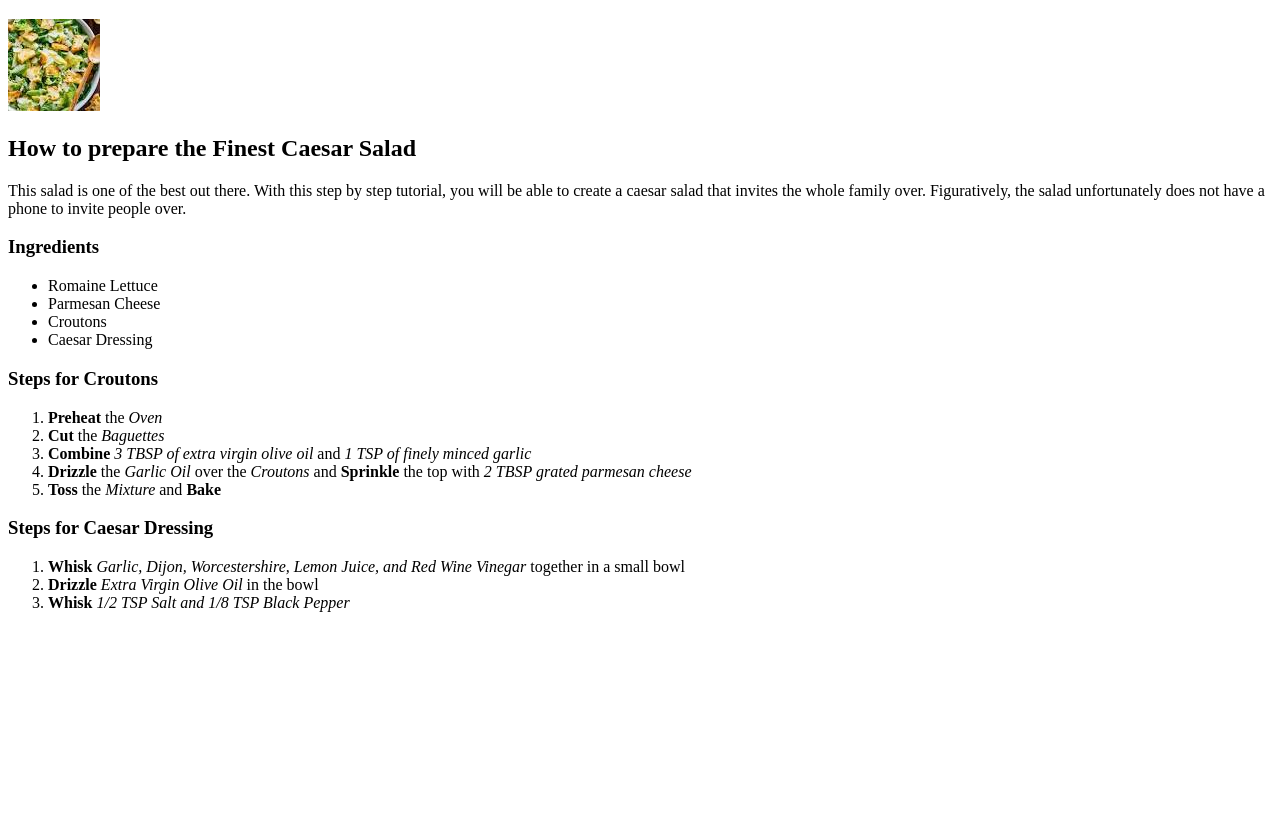
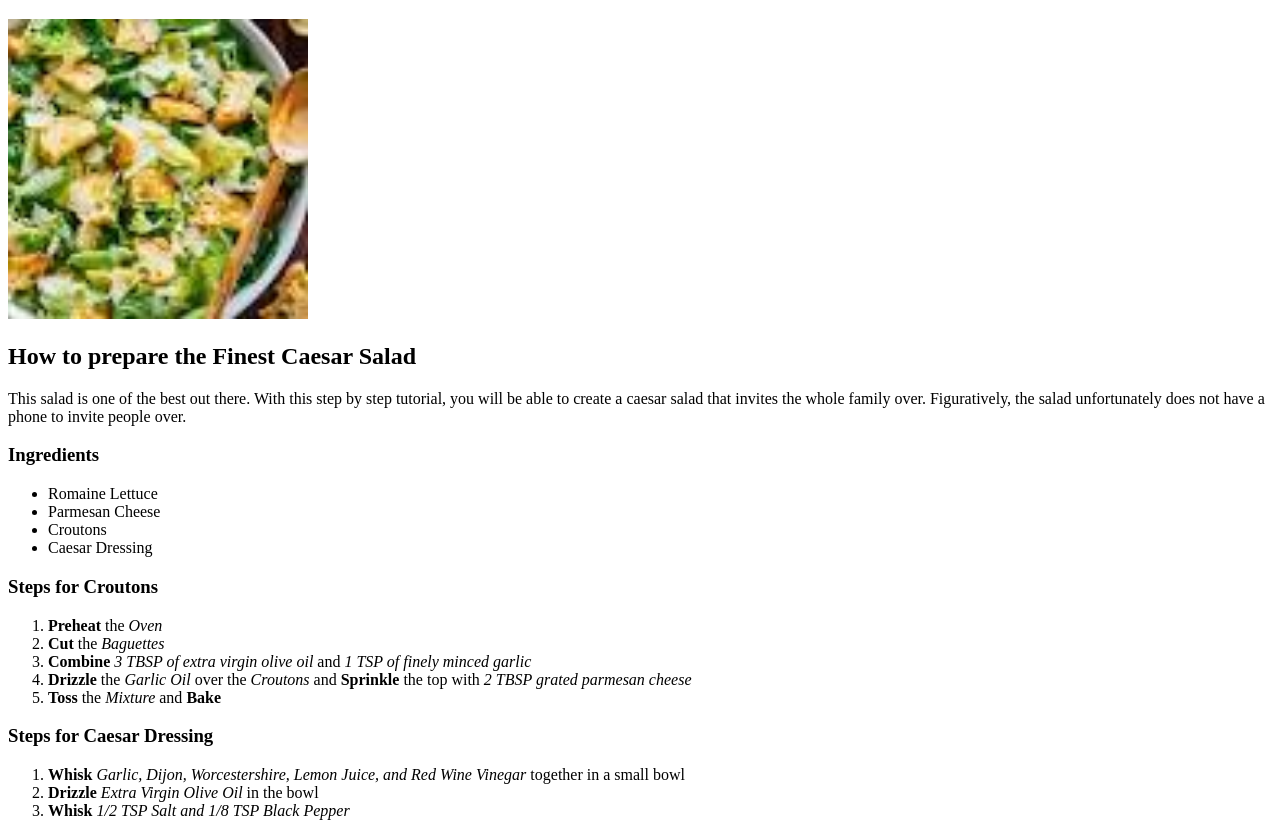
Before and after one commit to corncutting/odin-recipes, a plain HTML site: page recipes/salad.html in a window 1280 px wide. Shown: the part 61-897 px from the top of the page. Before the commit the page ends 800 px from the top, so only its background shows below. Drawn offline with Linux system fonts and the light colour scheme.

Commit message:
Change salad image spacing :

```diff
--- a/recipes/salad.html
+++ b/recipes/salad.html
@@ -7,7 +7,7 @@
 </head>
 <body>
     <h1>The Finest Caesar Salad</h1>
-    <img src="salad.jpeg" alt="Image of delicious caesar salad">
+    <img src="salad.jpeg" alt="Image of delicious caesar salad" height="300" width="300">
     <h2>How to prepare the Finest Caesar Salad</h2>
     <p>This salad is one of the best out there. With this step by step tutorial, you will be able to create a caesar salad that invites the whole family over. Figuratively, the salad unfortunately does not have a phone to invite people over.</p>
     <p> </p>
```
